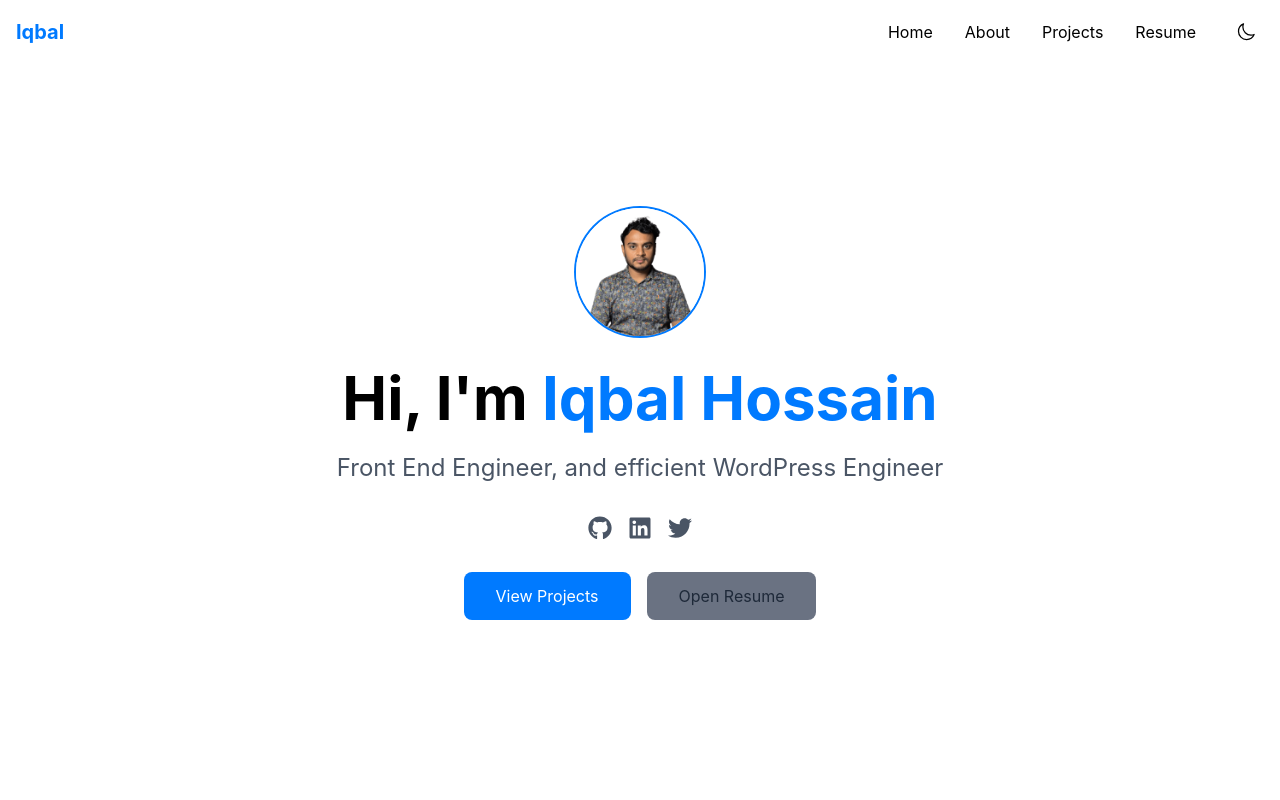
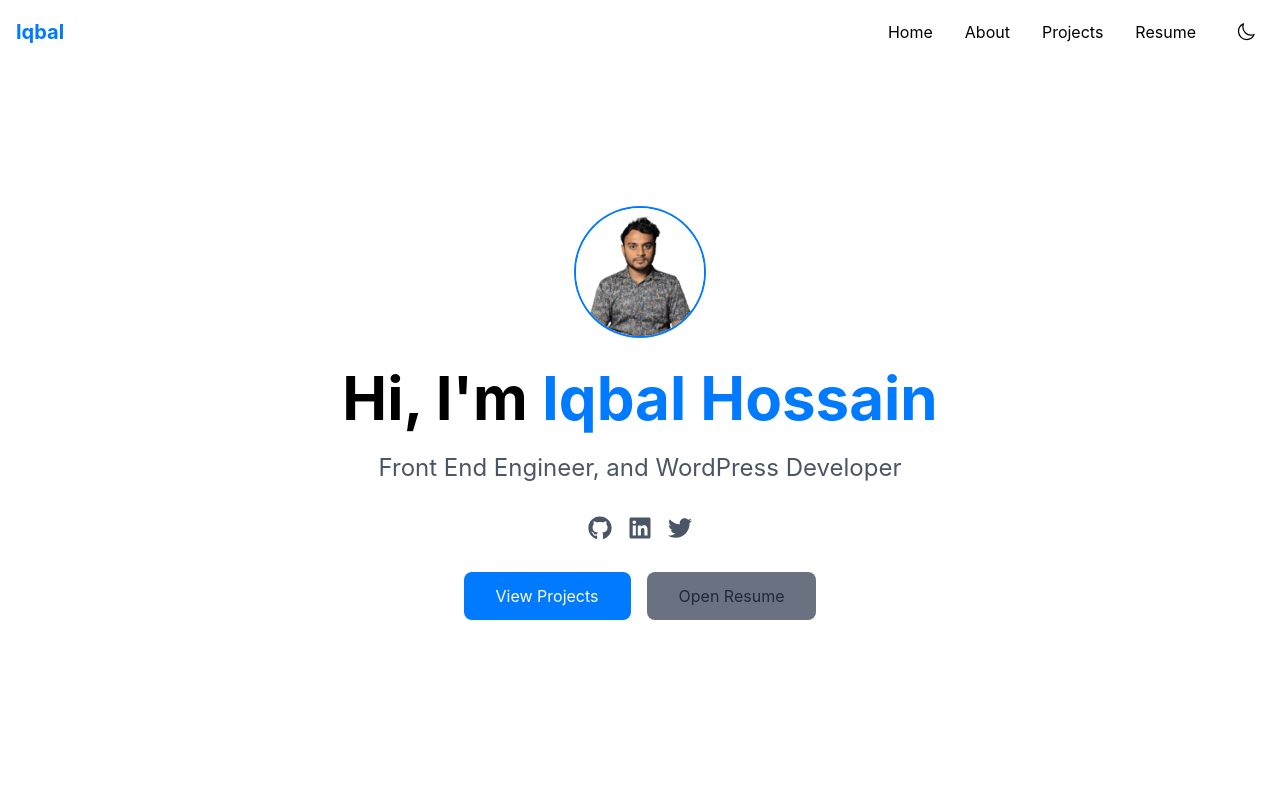
Before and after one commit to iqbal-web/iqbal-web.github.io, a Next.js app: page / in a window 1280 px wide. Shown: the top 800 px of the page. Built offline with nearby package versions, Linux system fonts and the light colour scheme.

Commit message:
Update Hero.tsx

```diff
--- a/src/app/components/Hero.tsx
+++ b/src/app/components/Hero.tsx
@@ -36,7 +36,7 @@ export default function Hero() {
             {...fadeInUp}
             transition={{ delay: 0.4 }}
           >
-            Front End Engineer, and efficient WordPress Engineer
+            Front End Engineer, and WordPress Developer
           </motion.p>
           <motion.div
             className="flex justify-center space-x-4 mb-8"
```
